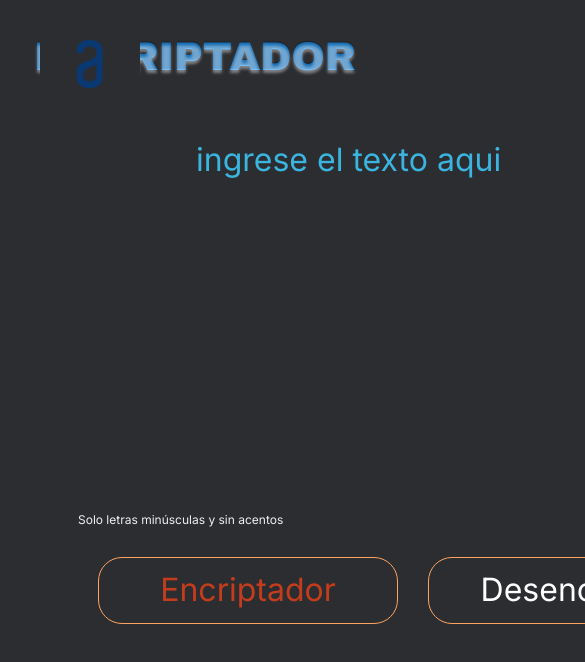
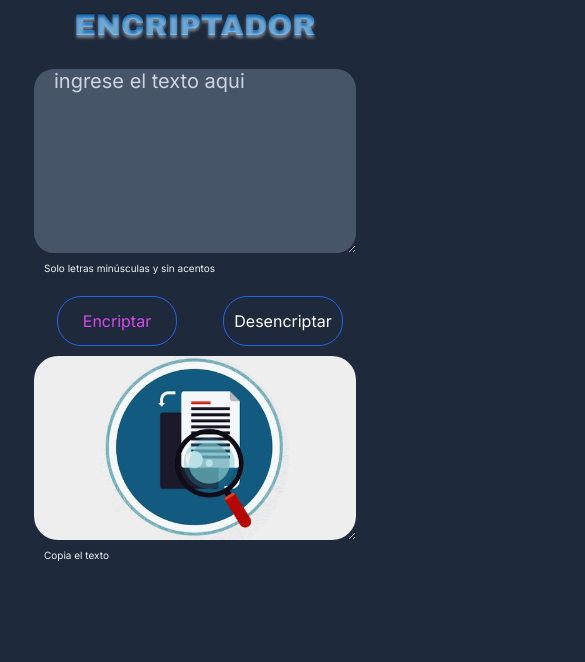
Before and after one commit to JulianRG1512/Encriptador, a plain HTML site: page index.html in a window 390 px wide. Shown: the top 662 px of the page, 585 px wide, since content can reach past the window. Drawn offline with Linux system fonts and the light colour scheme.

Commit message:
Modificacion estilos responsive

```diff
--- a/css/index.css
+++ b/css/index.css
@@ -1,15 +1,16 @@
 @import url('https://fonts.googleapis.com/css2?family=Inter:wght@200;400&display=swap');
 
 *{
-    background: #2c2d31;;
+    background: #1e293b;;
     font-family: 'Inter';
     font-weight: 400;
     font-size: 32px;
-    line-height: 150%;
-
+    line-height: 100%;
 }
 
+
 .titulo{
+    margin-top: 5%;
     text-align: center;
     font-family: Arial Black;
     font-weight: bold; font-size: 40px;
@@ -22,38 +23,28 @@
 
 }
 
-.logo{
+
+.contenedor{
     display: flex;
-    flex-direction: column;
-    align-items: flex-start;
-    padding: 0px;
-    gap: 40px;
-    position: absolute;
-    width: 100px;
-    height: 48px;
-    left: 40px;
-    top: 40px;
+    justify-content: space-around;
+    margin-top: 5%;
+
 }
 
-main{
-    display: flex;
-    margin-bottom: 50px;
-    margin-left: 70px;
-}
 
 .text-area{
     border: none;
-    color: #3AB5E0;
-    margin-top: 90px;
+    color: #cbd5e1;
     text-transform: lowercase;
-    margin-left: 98px;
     margin-top: 20px;
     padding-left: 20px;
     height: 350px;
+    background: #475569;
+    border-radius: 20px;
 }
 
 ::placeholder{
-    color: #3AB5E0;
+    color: #cbd5e1;
 }
 
 .text-area:focus{
@@ -68,11 +59,10 @@ main{
     background-repeat: no-repeat;
     border: none;
     border-radius: 24px;
-    color: #0A3871;
-    margin-left: 98px;
+    color: #2563eb;
     margin-top: 20px;
     padding-left: 20px;
-    height: 380px;
+    height: 350px;
 
 }
 
@@ -83,18 +73,20 @@ main{
 
 .botones {
     display: flex;
-    margin-top: 18px;
+    justify-content: space-around;
+    align-items: center;
 }
 
 .btn-desencriptar{
-    background: #2C2D31;
-    border: 1px solid #FFA260;
+    background: #1e293b;
+    border: 1px solid #2563eb;
     border-radius: 24px;
     color: #fff;
     cursor: pointer;
     height: 67px;
-    margin-left: 30px;
-    width: 300px;
+    margin-left: 20px;
+    width: 150px;
+    font-size: 20px;
 }
 
 .btn-desencriptar:hover,
@@ -102,7 +94,7 @@ main{
   box-shadow: 0 0.5em 0.5em -0.4em var(--hover);
   -webkit-transform: translateY(-0.25em);
           transform: translateY(-0.25em);
-          color: #C33D1C;
+          color: #d946ef;
           border: 1px solid #E4CB58;
 }
 .btn-desencriptar {
@@ -112,14 +104,15 @@ main{
 
 
 .btn-encriptar{
-    background: #2C2D31;
-    border: 1px solid #FFA260;
+    background: #1e293b;
+    border: 1px solid #2563eb;
     border-radius: 24px;
-    color: #C33D1C;
+    color: #d946ef;
     cursor: pointer;
     height: 67px;
     margin-left: 20px;
-    width: 300px;
+    width: 150px;
+    font-size: 20px;
 }
 
 .btn-encriptar:hover,
@@ -138,19 +131,20 @@ main{
 
 .botones2{
     display: flex;
-    margin-top: 18px;
+    justify-content: space-around;
+
 }
 
 #copiar{
-    background: #2C2D31;
-    border: 1px solid #FFA260;
+    background: #1e293b;
+    border: 1px solid #2563eb;
     border-radius: 24px;
     color: #fff;
     cursor: pointer;
     height: 67px;
-    margin-left: 130px;
     width: 150px;
     display: none;
+    font-size: 20px;
 }
 
 #copiar:hover,
@@ -160,17 +154,17 @@ main{
   -webkit-transition: 1000ms;
   transition: 1000ms;
   border-color: var(--hover);
-  color:  #C33D1C;
+  color:  #d946ef;
 }
 
 #copiar {
     --color: #ffa260;
-    --hover: #e5ff60;
+    --hover: #D3E6FE;
   }
 
 #limpiar{
-    background-color: #2C2D31 ;
-    border: 1px solid #FFA260;
+    background-color: #1e293b ;
+    border: 1px solid #2563eb;
     border-radius: 24px;
     color: white;
     cursor: pointer;
@@ -178,6 +172,7 @@ main{
     margin-left: 30px;
     width: 150px;
     display: none;
+    font-size: 20px;
 }
 
 #limpiar:hover,
@@ -187,16 +182,80 @@ main{
   -webkit-transition: 1000ms;
   transition: 1000ms;
   border-color: var(--hover);
-  color:  #C33D1C;
+  color:  #d946ef;
 }
 
 #limpiar {
     --color: #ffa260;
-    --hover: white;
+    --hover: #D3E6FE;
   }
 
 .informacion{
     color: #eceff1;
     font-size: 12px;
     margin-top: 10px;
+    padding-left: 5px;
 }
+
+@media screen and (max-width:768px){
+    .titulo{
+        font-weight: bold;
+        font-size: 30px;
+        margin-top: 10px;
+        margin-bottom: 10px;
+    }
+
+    .contenedor{
+        flex-wrap: wrap;
+    }
+
+    .text-area{
+        height: 180px;
+        width: 300px;
+        font-size: 20px;
+        margin-top: 10px;
+    }
+    #mensaje{
+        height: 180px;
+        width: 300px;
+        font-size: 20px;
+        margin-top: 10px;
+    }
+
+    .btn-desencriptar{
+        height: 50px;
+        width: 120px;
+        font-size: 16px;
+    }
+
+    .btn-encriptar{
+        height: 50px;
+        margin-left: 10px;
+        width: 120px;
+        font-size: 16px;
+    }
+
+    .informacion{
+        font-size: 10px;
+        margin-top: 5px;
+        padding-left: 10px;
+    }
+
+    #copiar{
+        height: 50px;
+        margin-left: 10px;
+        width: 120px;
+        font-size: 16px;
+    }
+
+    #limpiar{
+        height: 50px;
+        margin-left: 10px;
+        width: 120px;
+        font-size: 16px;
+
+    }
+
+
+
+}
--- a/index.html
+++ b/index.html
@@ -8,40 +8,37 @@
     <link rel="stylesheet" href="/css/index.css">
     <title>Encriptador</title>
 </head>
+
 <body>
+
     <header>
-        <img class="logo" src="/imagenes/Logo.png" >
         <h1 class="titulo">ENCRIPTADOR</h1>
     </header>
 
     <main>
-        <section>
-            <textarea class="text-area" cols="30" rows="10" placeholder="Ingrese el texto aqui" ></textarea>
+        <div class="contenedor" >
+            <div class="encriptar">
+                <textarea class="text-area" cols="20" rows="10" placeholder="Ingrese el texto aqui" ></textarea>
                 <div>
                      <h6 class="informacion">Solo letras minúsculas y sin acentos</h6>
                 </div>
                 <div class="botones">
-                <button class="btn-encriptar" onclick="btnEncriptar()">Encriptador</button>
+                    <button class="btn-encriptar" onclick="btnEncriptar()">Encriptar</button>
                     <button class="btn-desencriptar" onclick="btndesenCriptar()">Desencriptar</button>
                 </div>
-        </section>
+            </div>
 
-       <section>
+            <div class="desencriptar">
                 <textarea id="mensaje"  cols="20" rows="10"></textarea>
-
+                <div>
+                    <h6 class="informacion">Copia el texto</h6>
+               </div>
                 <div class="botones2">
                     <button id="copiar" onclick="btncopiar();">Copiar</button>
                     <button id="limpiar" onclick="btnlimpiar();">Limpiar</button>
                 </div>
-
-
-
-
-
-
-
-        </section>
-
+            </div>
+        </div>
     </main>
 
     <script src="/js/encriptador.js"></script>
```
Lines whose indentation alone changed are shown as unchanged.
